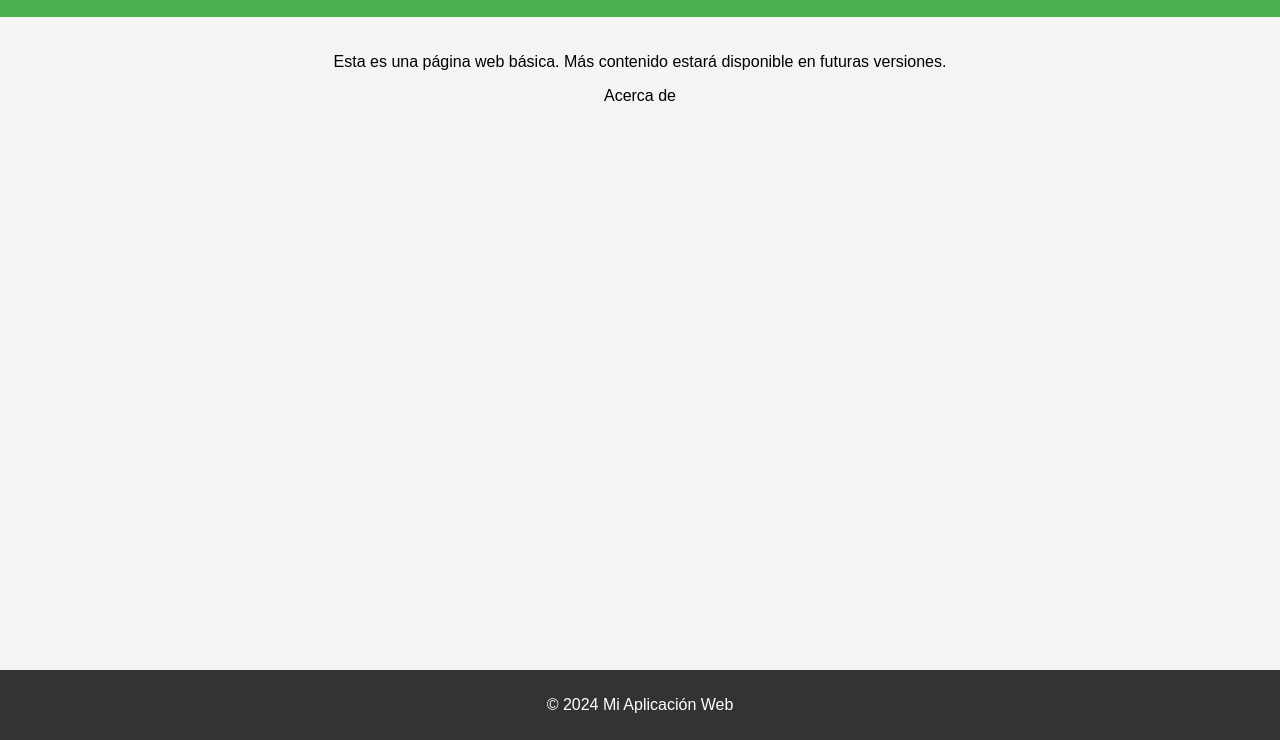
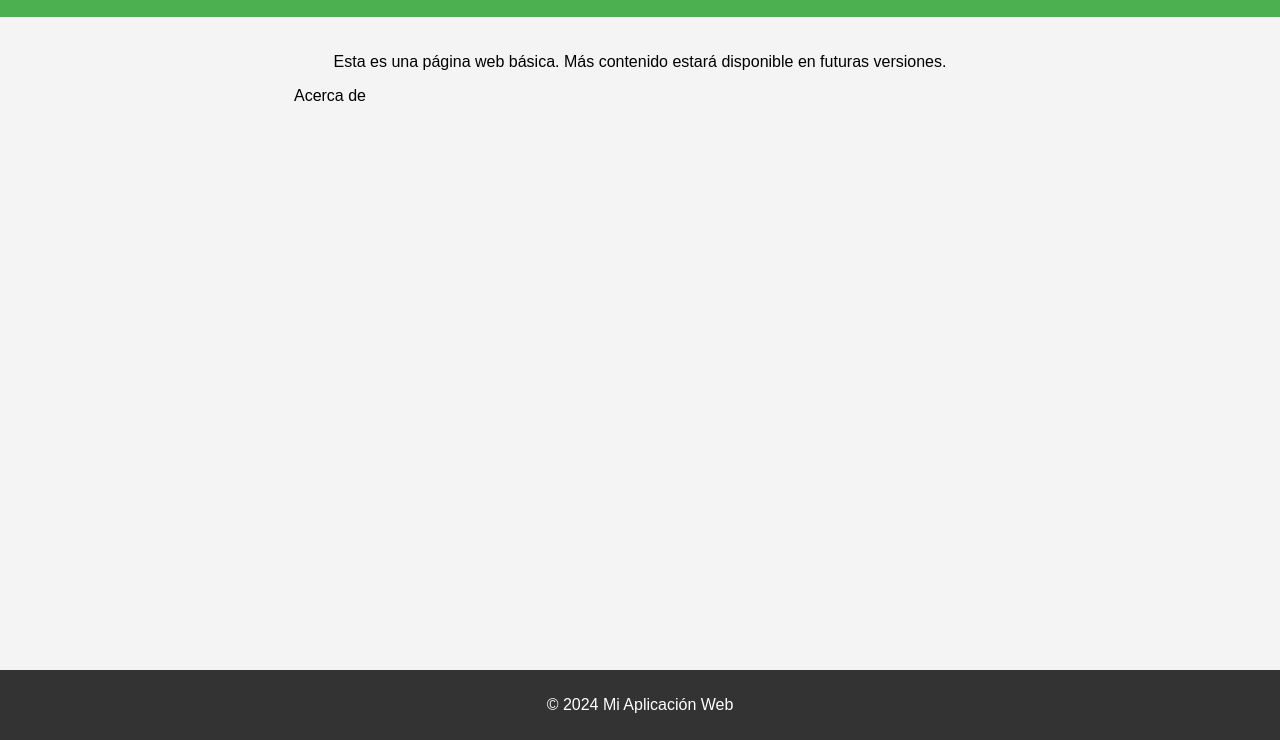
Before and after one commit to usuarioCursos/gitflow, a plain HTML site: page index.html in a window 1280 px wide. Shown: the part 60-800 px from the top of the page. Drawn offline with Linux system fonts and the light colour scheme.

Commit message:
añadir estilos

```diff
--- a/style.css
+++ b/style.css
@@ -28,3 +28,7 @@ footer {
     bottom: 0;
     width: 100%;
 }
+
+#about {
+	width: 50%;
+}
```
